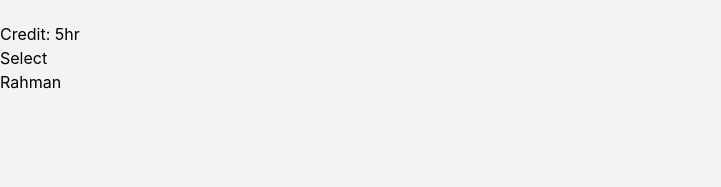
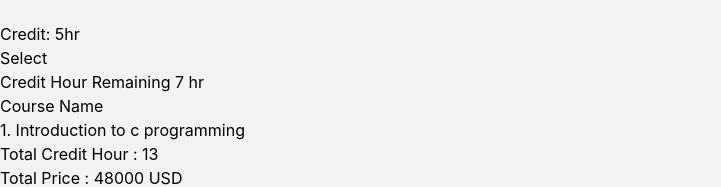
Before and after one commit to naimur8606/Course-Registration, a React (Vite) app: page / in a window 1280 px wide. Shown: the part 8558-8745 px from the top of the page, without its empty margins (0-721 px from the left). Before the commit the page ends 8652 px from the top, so only its background shows below. Built offline with nearby package versions, Linux system fonts and the light colour scheme.

Commit message:
defalt cart-section added

```diff
--- a/src/App.jsx
+++ b/src/App.jsx
@@ -14,13 +14,13 @@ function App() {
   return (
     <div className='w-11/12 mx-auto'>
       <h1 className='text-4xl my-10 text-center font-bold'>Course Registration</h1>
-      <div>
+      <div className='flex flex-col-reverse lg:flex-row justify-between'>
         <div className="course-container lg:w-[79%] grid gap-3 grid-cols-1 md:grid-cols-2 lg:grid-cols-3">
           {
             courses.map( course => <Course key={course.id} course={course}></Course>)
           }
         </div>
-        <div>
+        <div className='w-full md:w-1/2 lg:w-[20%] mx-auto'>
           <Cart></Cart>
         </div>
       </div>
--- a/src/Components/Cart.jsx
+++ b/src/Components/Cart.jsx
@@ -2,8 +2,14 @@ import React from 'react';
 
 const Cart = () => {
     return (
-        <div>
-            Rahman
+        <div className='bg-[#FFFF] p-3 mb-5 rounded-lg space-y-2 text-center lg:text-left'>
+            <h4 className='text-[#2f80ed] text-[18px] font-bold border-b-2'>Credit Hour Remaining 7 hr</h4>
+            <h3 className='text-xl font-bold'>Course Name</h3>
+            <ul className='border-b-2'>
+                <li>1. Introduction to c programming</li>
+            </ul>
+            <p className='border-b-2'>Total Credit Hour : 13</p>
+            <p>Total Price : 48000 USD</p>
         </div>
     );
 };
```
